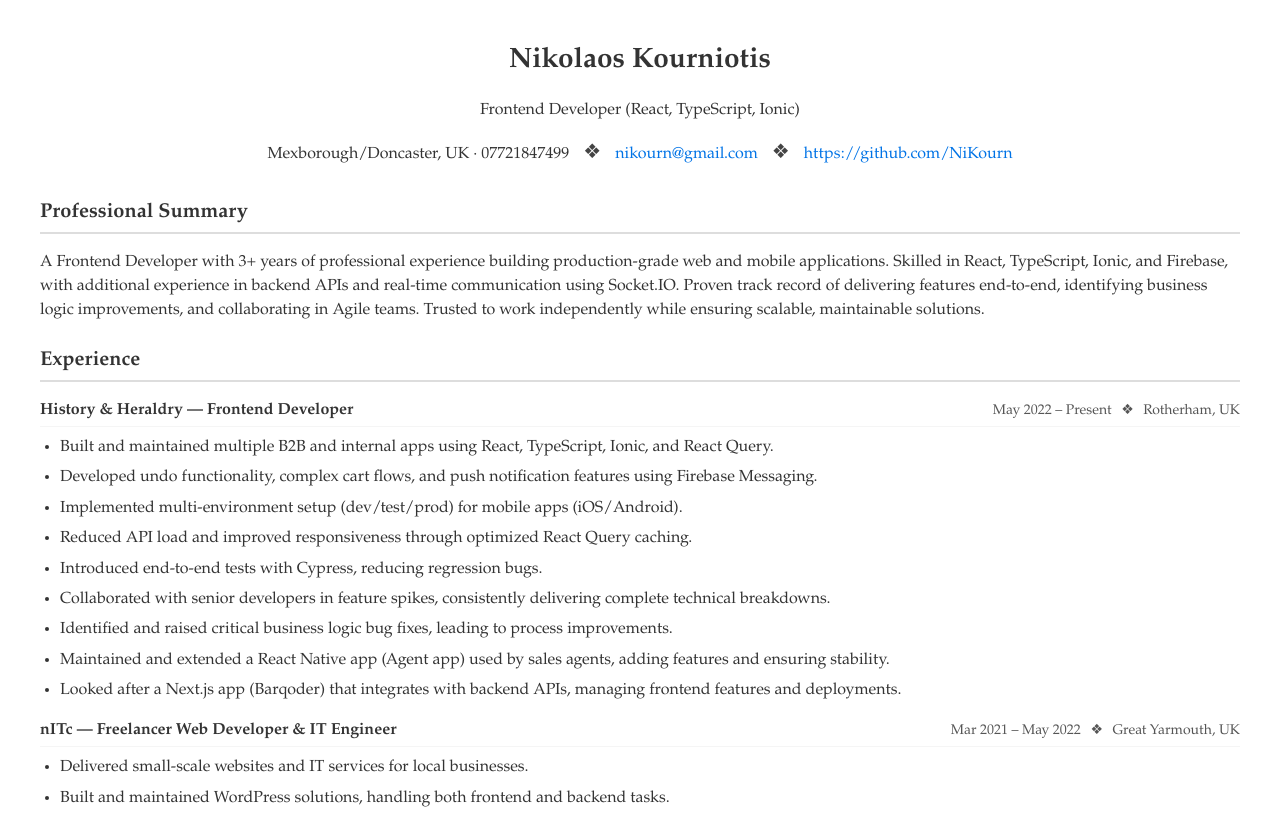
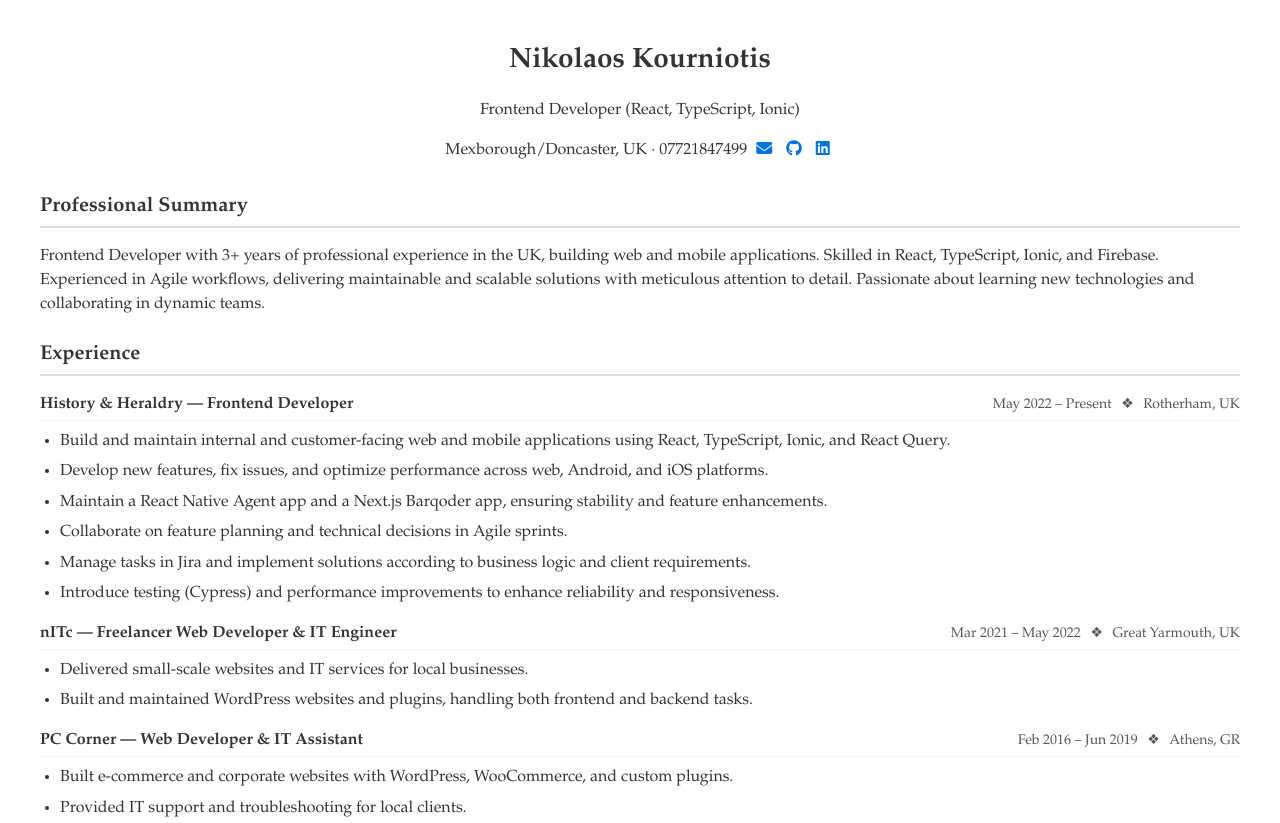
Before and after one commit to NiKourn/cv, a plain HTML site: page index.html in a window 1280 px wide. Shown: the top 823 px of the page. Drawn offline with Linux system fonts and the light colour scheme.

Commit message:
Update CV | Replace links with icons

```diff
--- a/assets/cv.js
+++ b/assets/cv.js
@@ -15,9 +15,18 @@ fetch('./data/cv.json')
 		// Header
 		header.querySelector('h1').textContent = data.header.name
 		header.querySelector('p:nth-of-type(1)').textContent = data.header.title
-		header.querySelector(
-			'p:nth-of-type(2)'
-		).innerHTML = `${data.header.location} · ${data.header.phone} <span class="divider-lg">❖</span> <a href="mailto:${data.header.email}">${data.header.email}</a> <span class="divider-lg">❖</span> <a href="${data.header.github}" target="_blank">${data.header.github}</a>`
+		header.querySelector('p:nth-of-type(2)').innerHTML = `
+		${data.header.location} · ${data.header.phone}
+  		<a href="mailto:${data.header.email}" title="Email">
+    		<i class="fas fa-envelope"></i>
+  		</a>
+		<a href="${data.header.github}" target="_blank" title="GitHub">
+			<i class="fab fa-github"></i>
+		</a>
+		<a href="${data.header.linkedin}" target="_blank" title="LinkedIn">
+			<i class="fab fa-linkedin"></i>
+		</a>`
+
 		header.classList.remove('hidden')
 
 		// Summary
--- a/assets/style.css
+++ b/assets/style.css
@@ -34,6 +34,7 @@ header {
 header a {
 	color: #0073e6;
 	text-decoration: none;
+	margin: 0 5px;
 }
 
 section {
--- a/data/cv.json
+++ b/data/cv.json
@@ -5,9 +5,10 @@
 		"location": "Mexborough/Doncaster, UK",
 		"phone": "07721847499",
 		"email": "nikourn@gmail.com",
-		"github": "https://github.com/NiKourn"
+		"github": "https://github.com/NiKourn",
+		"linkedin": "https://www.linkedin.com/in/nikolaos-kourniotis779/"
 	},
-	"summary": "A Frontend Developer with 3+ years of professional experience building production-grade web and mobile applications. Skilled in React, TypeScript, Ionic, and Firebase, with additional experience in backend APIs and real-time communication using Socket.IO. Proven track record of delivering features end-to-end, identifying business logic improvements, and collaborating in Agile teams. Trusted to work independently while ensuring scalable, maintainable solutions.",
+	"summary": "Frontend Developer with 3+ years of professional experience in the UK, building web and mobile applications. Skilled in React, TypeScript, Ionic, and Firebase. Experienced in Agile workflows, delivering maintainable and scalable solutions with meticulous attention to detail. Passionate about learning new technologies and collaborating in dynamic teams.",
 	"experience": [
 		{
 			"company": "History & Heraldry",
@@ -15,15 +16,12 @@
 			"period": "May 2022 – Present",
 			"location": "Rotherham, UK",
 			"items": [
-				"Built and maintained multiple B2B and internal apps using React, TypeScript, Ionic, and React Query.",
-				"Developed undo functionality, complex cart flows, and push notification features using Firebase Messaging.",
-				"Implemented multi-environment setup (dev/test/prod) for mobile apps (iOS/Android).",
-				"Reduced API load and improved responsiveness through optimized React Query caching.",
-				"Introduced end-to-end tests with Cypress, reducing regression bugs.",
-				"Collaborated with senior developers in feature spikes, consistently delivering complete technical breakdowns.",
-				"Identified and raised critical business logic bug fixes, leading to process improvements.",
-				"Maintained and extended a React Native app (Agent app) used by sales agents, adding features and ensuring stability.",
-				"Looked after a Next.js app (Barqoder) that integrates with backend APIs, managing frontend features and deployments."
+				"Build and maintain internal and customer-facing web and mobile applications using React, TypeScript, Ionic, and React Query.",
+				"Develop new features, fix issues, and optimize performance across web, Android, and iOS platforms.",
+				"Maintain a React Native Agent app and a Next.js Barqoder app, ensuring stability and feature enhancements.",
+				"Collaborate on feature planning and technical decisions in Agile sprints.",
+				"Manage tasks in Jira and implement solutions according to business logic and client requirements.",
+				"Introduce testing (Cypress) and performance improvements to enhance reliability and responsiveness."
 			]
 		},
 		{
@@ -33,7 +31,7 @@
 			"location": "Great Yarmouth, UK",
 			"items": [
 				"Delivered small-scale websites and IT services for local businesses.",
-				"Built and maintained WordPress solutions, handling both frontend and backend tasks."
+				"Built and maintained WordPress websites and plugins, handling both frontend and backend tasks."
 			]
 		},
 		{
--- a/index.html
+++ b/index.html
@@ -5,6 +5,7 @@
 		<title>CV</title>
 		<link rel="icon" type="image/png" href="assets/favicon.svg" />
 		<link rel="stylesheet" href="assets/style.css" />
+		<link rel="stylesheet" href="https://cdnjs.cloudflare.com/ajax/libs/font-awesome/6.5.0/css/all.min.css" />
 	</head>
 	<body>
 		<div id="loader" style="display: block">Loading CV...</div>
```
